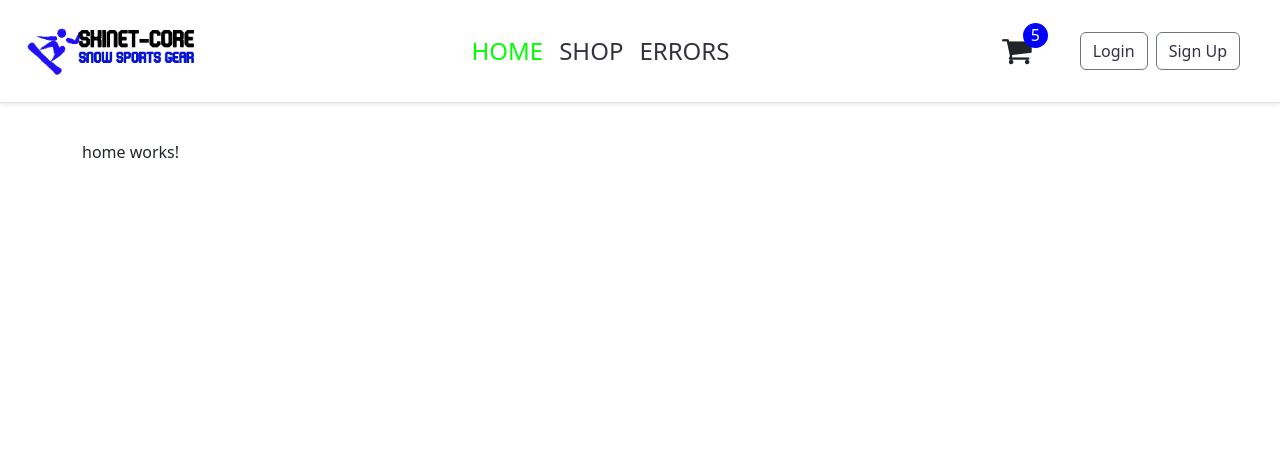
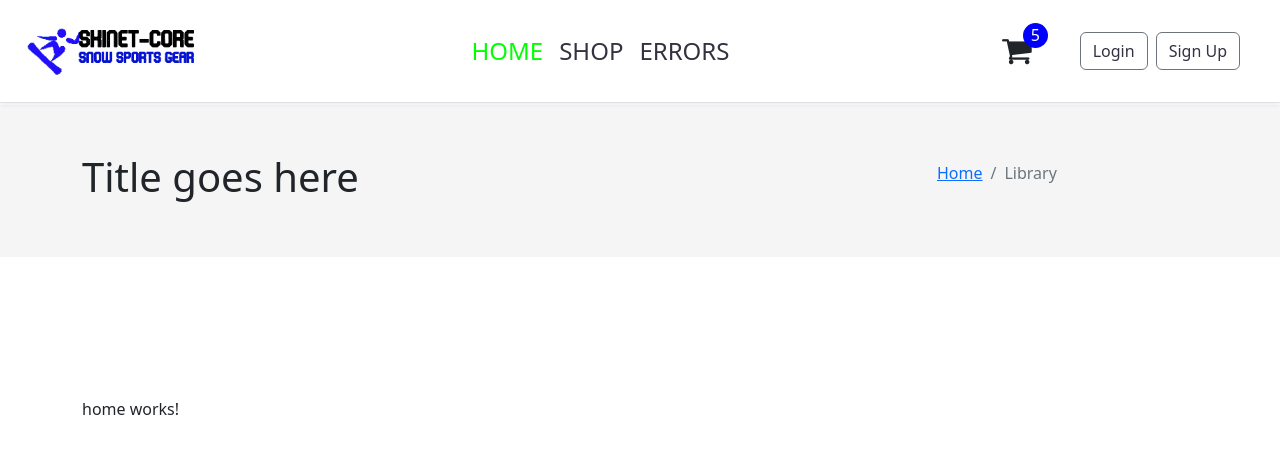
Before and after one commit to VeryBearyAndy/dotnet-Angular-Udemy, an Angular app in the folder angular/client/: page / in a window 1280 px wide. Shown: the top 454 px of the page. Built offline with nearby package versions, Linux system fonts and the light colour scheme.

Commit message:
add section header to the app.componant.html

```diff
--- a/angular/client/src/app/app.component.html
+++ b/angular/client/src/app/app.component.html
@@ -1,4 +1,5 @@
 <app-nav-bar></app-nav-bar>
+<app-section-header></app-section-header>
 <div class="container" style="margin-top: 140px;">
     <router-outlet></router-outlet>
 </div>
```
